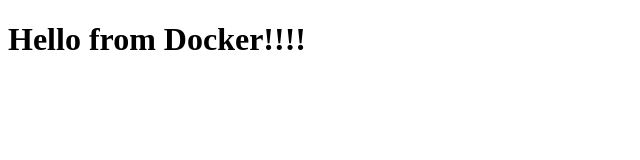
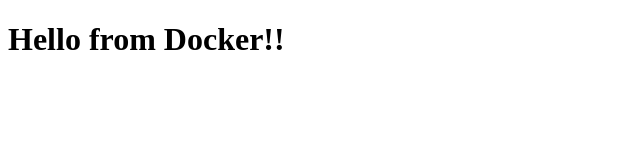
Before and after one commit to manaswi-10/ci, a plain HTML site: page Html/index.html in a window 1280 px wide. Shown: the full height of the page, 0-640 px from the left. Drawn offline with Linux system fonts and the light colour scheme.

Commit message:
Update index.html

```diff
--- a/Html/index.html
+++ b/Html/index.html
@@ -4,6 +4,6 @@
 <title>My Website</title>
 </head>
 <body>
-<h1>Hello from Docker!!!!</h1>
+<h1>Hello from Docker!!</h1>
 </body>
 </html>
```
